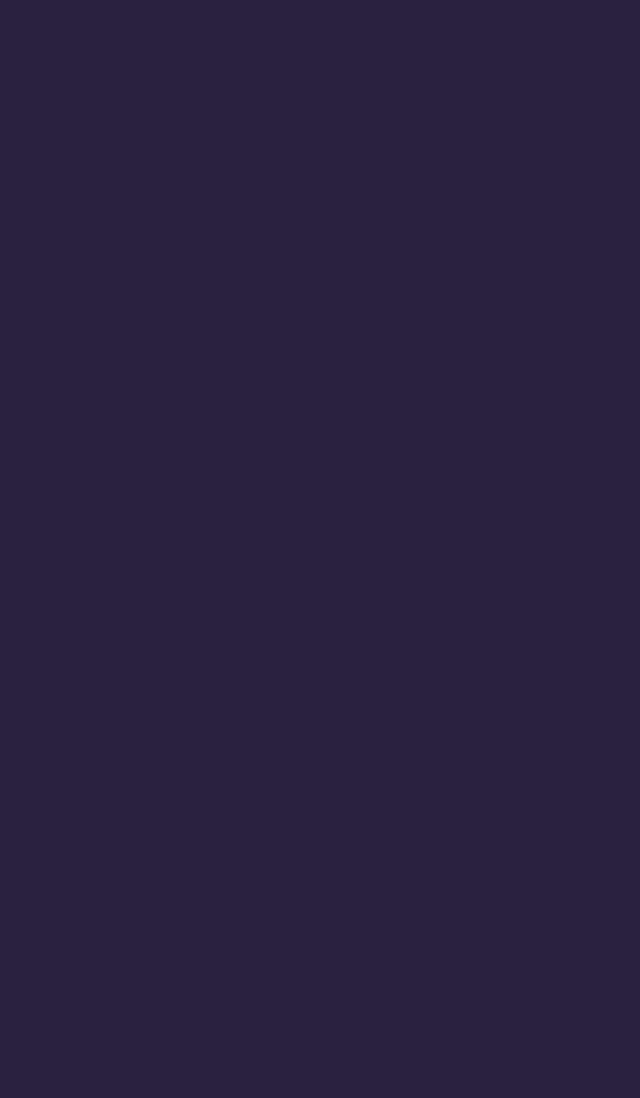
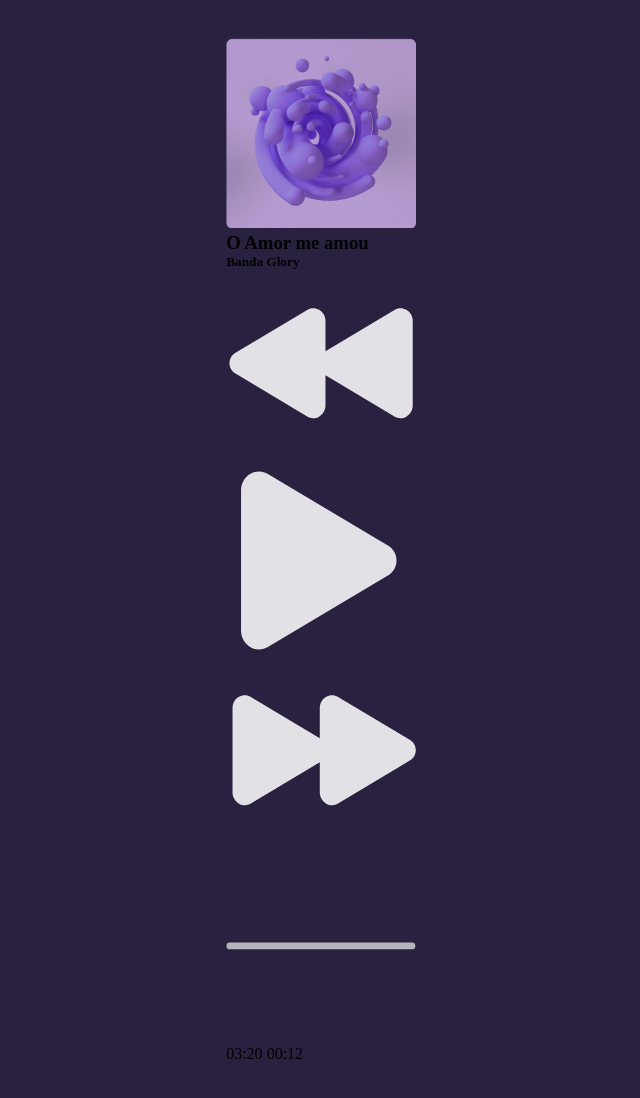
Before and after one commit to Andersonamalta/MidiaPlayer, a plain HTML site: page src/index.html in a window 1280 px wide. Shown: the whole page, without its empty margins (319-959 px from the left). Before the commit the page ends 800 px from the top, so only its background shows below. Drawn offline with Linux system fonts and the light colour scheme.

Commit message:
alterações no index

```diff
--- a/src/index.html
+++ b/src/index.html
@@ -1,6 +1,10 @@
 <!DOCTYPE html>
 <html lang="pt-br">
 <head>
+
+    <link rel="preconnect" href="https://fonts.googleapis.com">
+<link rel="preconnect" href="https://fonts.gstatic.com" crossorigin>
+<link href="https://fonts.googleapis.com/css2?family=Roboto:wght@400;700&display=swap" rel="stylesheet">
     <meta charset="UTF-8">
     <meta name="viewport" content="width=device-width, initial-scale=1.0">
     <title>Midia Player</title>
@@ -8,5 +12,21 @@
 </head>
 <body>
 
+    <div id="container">
+        <img src="../assets/hans-eiskonen-8Pm_A-OHJGg-unsplash 1.png" alt="Imagem minimalista">
+        <h3>O Amor me amou</h3>
+        <h5>Banda Glory</h5>
+        <div id="barra-navegacao">
+            <img src="../assets/Vector.svg" alt="">
+            <img src="../assets/Vector-2.svg" alt="">
+            <img src="../assets/Vector-3.svg" alt="">
+        </div>
+        <img src="../assets/Rectangle 11.svg" alt="">
+        <div id="tempo-musica">
+            <span>03:20</span>
+            <span>00:12</span>
+        </div>
+    </div>
+
 </body>
 </html>
--- a/src/style.css
+++ b/src/style.css
@@ -12,3 +12,13 @@
 body {
     background: var(--bg-color);
 }
+
+#container {
+    width: 189.659px;
+    margin: 38.4px auto;
+}
+
+#container img {
+    width: 189.659px;
+    height: 189.659px;
+}
```
Also changed, not shown: assets/Rectangle 11.svg (added), assets/Vector-2.svg (added), assets/Vector-3.svg (added), assets/Vector.svg (added), assets/hans-eiskonen-8Pm_A-OHJGg-unsplash 1.png (added), 2 other files.
